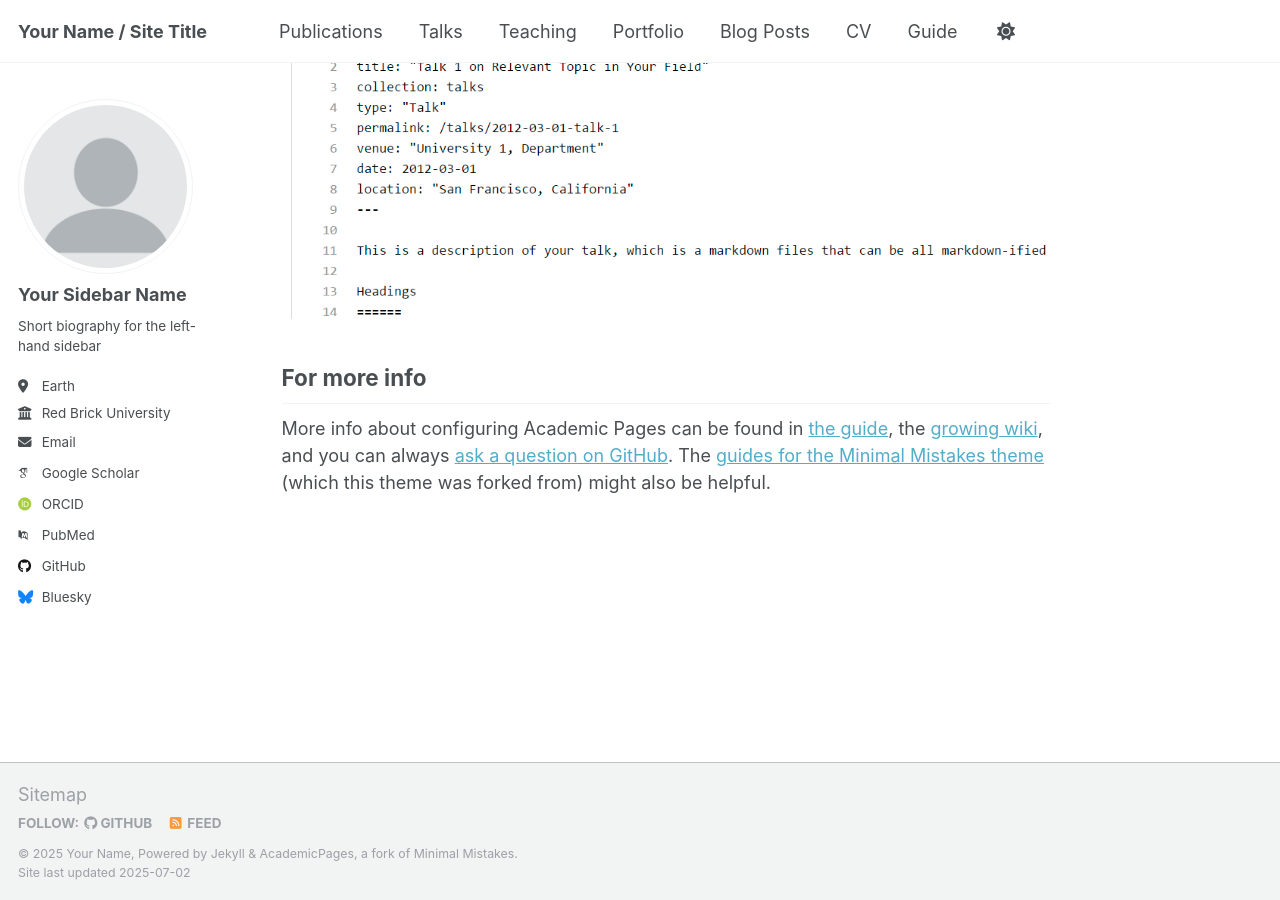
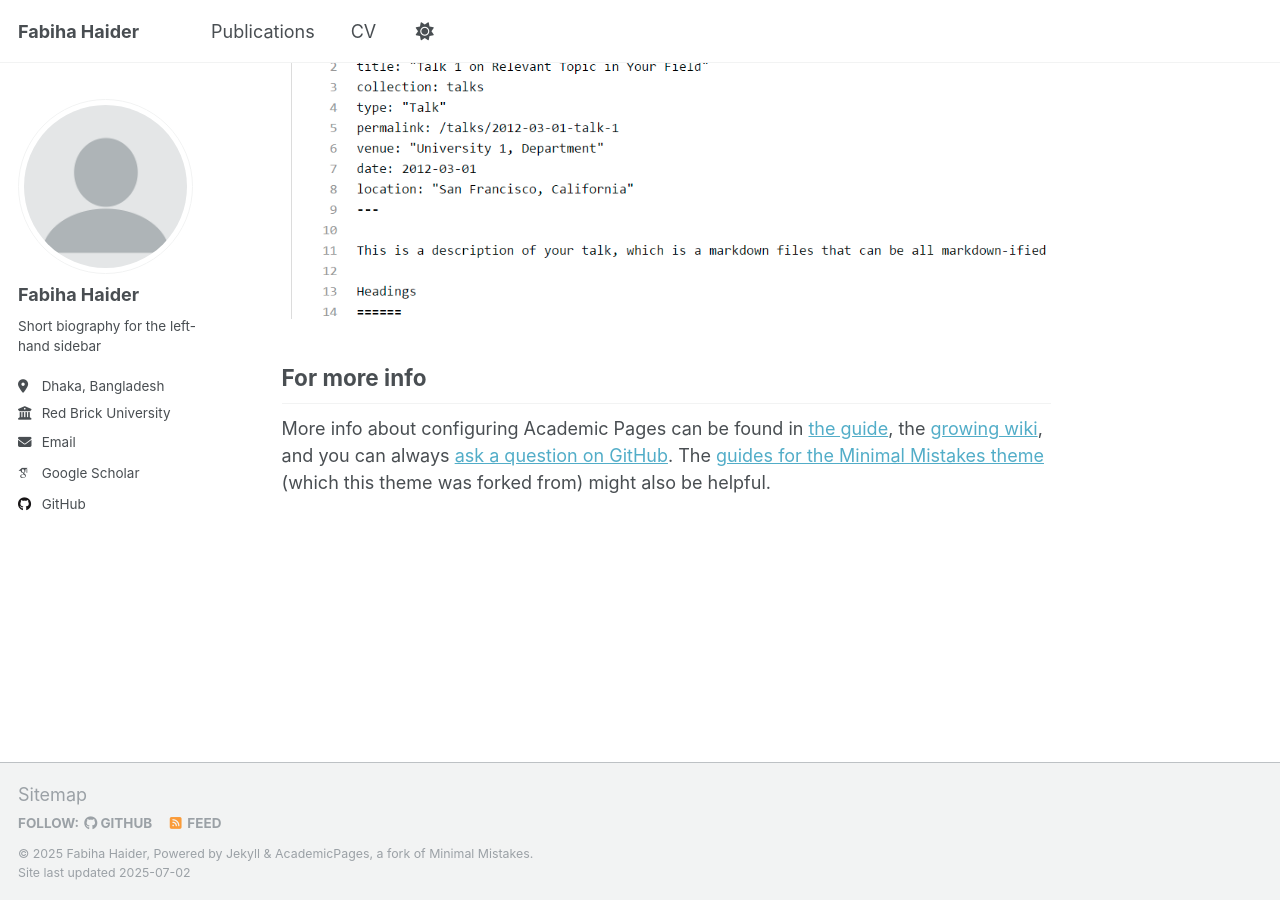
Before and after one commit to FabihaHaider/FabihaHaider.github.io, a Jekyll site: the page built from _pages/about.md, in a window 1280 px wide and 900 px high, scrolled down 2880 px. Built offline with Jekyll 4.4.1, drawn with Linux system fonts in a browser that asks for light colours; some web fonts are replaced; a script that is not in the unit is left out.

Commit message:
initial commit

```diff
--- a/_config.yml
+++ b/_config.yml
@@ -9,13 +9,13 @@
 # Basic Site Settings
 locale                   : "en-US"
 site_theme               : "default"
-title                    : "Your Name / Site Title"
+title                    : "Fabiha Haider"
 title_separator          : "-"
-name                     : &name "Your Name"
+name                     : &name "Fabiha Haider"
 description              : &description "personal description"
-url                      : https://academicpages.github.io # the base hostname & protocol for your site e.g. "https://[your GitHub username].github.io" or if you already have some other page hosted on Github then use "https://[your GitHub username].github.io/[Your Repo Name]"
+url                      : https://fabihahaider.github.io # the base hostname & protocol for your site e.g. "https://[your GitHub username].github.io" or if you already have some other page hosted on Github then use "https://[your GitHub username].github.io/[Your Repo Name]"
 baseurl                  : "" # the subpath of your site, e.g. "/blog"
-repository               : "academicpages/academicpages.github.io"
+repository               : "FabihaHaider/FabihaHaider.github.io"
 
 # Site Author - The following control what appear as part of the author content on the side bar.
 #               If a field is blank the icon and link will not appear, otherwise it will be shown.
@@ -23,36 +23,35 @@ repository               : "academicpages/academicpages.github.io"
 author:
   # Biographic information
   avatar           : "profile.png"
-  name             : "Your Sidebar Name"
+  name             : "Fabiha Haider"
   pronouns         : # example: "she/her"
   bio              : "Short biography for the left-hand sidebar"
-  location         : "Earth"
+  location         : "Dhaka, Bangladesh"
   employer         : "Red Brick University"
   uri              : # URL
-  email            : "none@example.org"
+  email            : "fabihahaider4@gmail.com"
 
   # Academic websites
-  academia         : # URL
+  github           : "https://github.com/FabihaHaider"
   arxiv            : # URL - Update with the correct link to your profile
-  googlescholar    : "https://scholar.google.com/citations?user=PS_CX0AAAAAJ"
+  googlescholar    : "https://scholar.google.com/citations?user=bxuEW6EAAAAJ&hl=en&oi=ao"
   impactstory      : # URL
-  orcid            : "http://orcid.org/yourorcidurl"
+  orcid            : # URL
   semantic         : # URL
-  pubmed           : "https://www.ncbi.nlm.nih.gov/pubmed/?term=john+snow"
+  pubmed           : # URL
   researchgate     : # URL
-  scopus           : # URL
+  linkedin         : "https://www.linkedin.com/in/fabiha-haider-7b5b72287?utm_source=share&utm_campaign=share_via&utm_content=profile&utm_medium=android_app"
 
   # Repositories and software development
   bitbucket        : # Username - Update with your username on the site
   codepen          : # Username
   dribbble         : # Username
-  github           : "academicpages"
   kaggle           : # Username
   stackoverflow    : # User number or user number and name (i.e., use "1" or "1/jeff-atwood")
 
   # Social media
   artstation       : # Username
-  bluesky          : "bsky.app" # Replace this with you Bluesky username
+  bluesky          : # Username # Replace this with you Bluesky username
   facebook         : # Username
   flickr           : # Username
   foursquare       : # Username
```
Also changed, not shown: _data/navigation.yml (+10 -10 lines).
